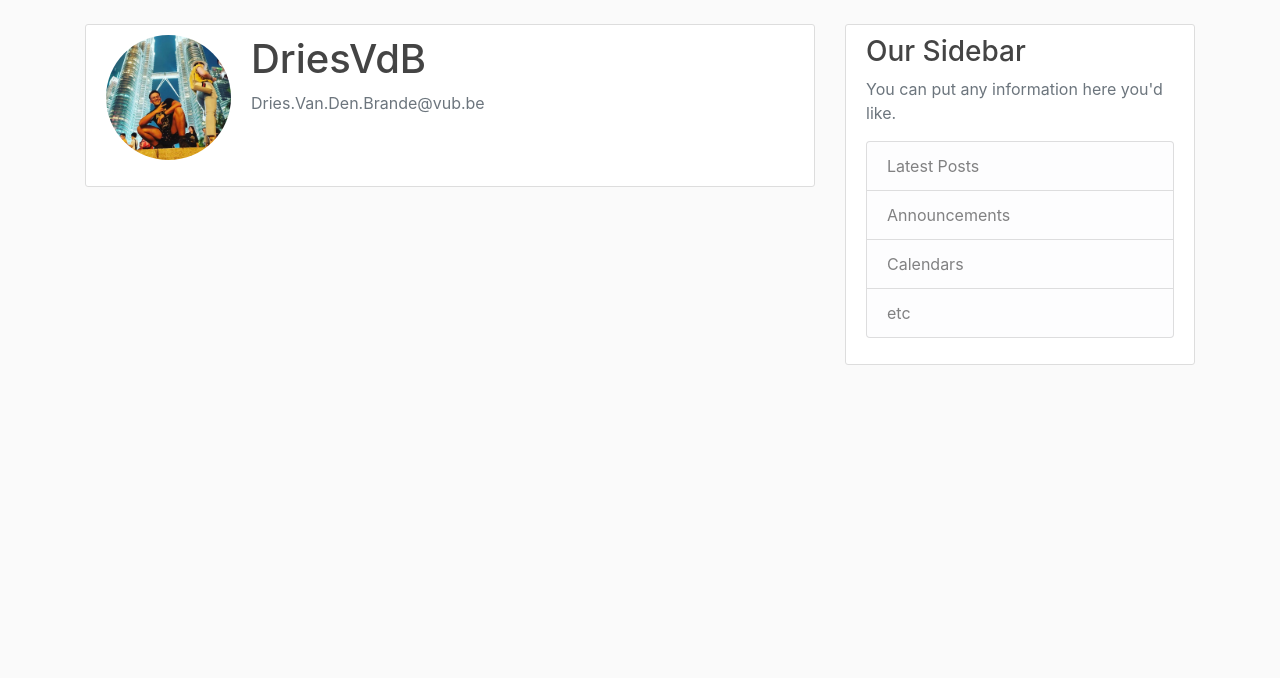
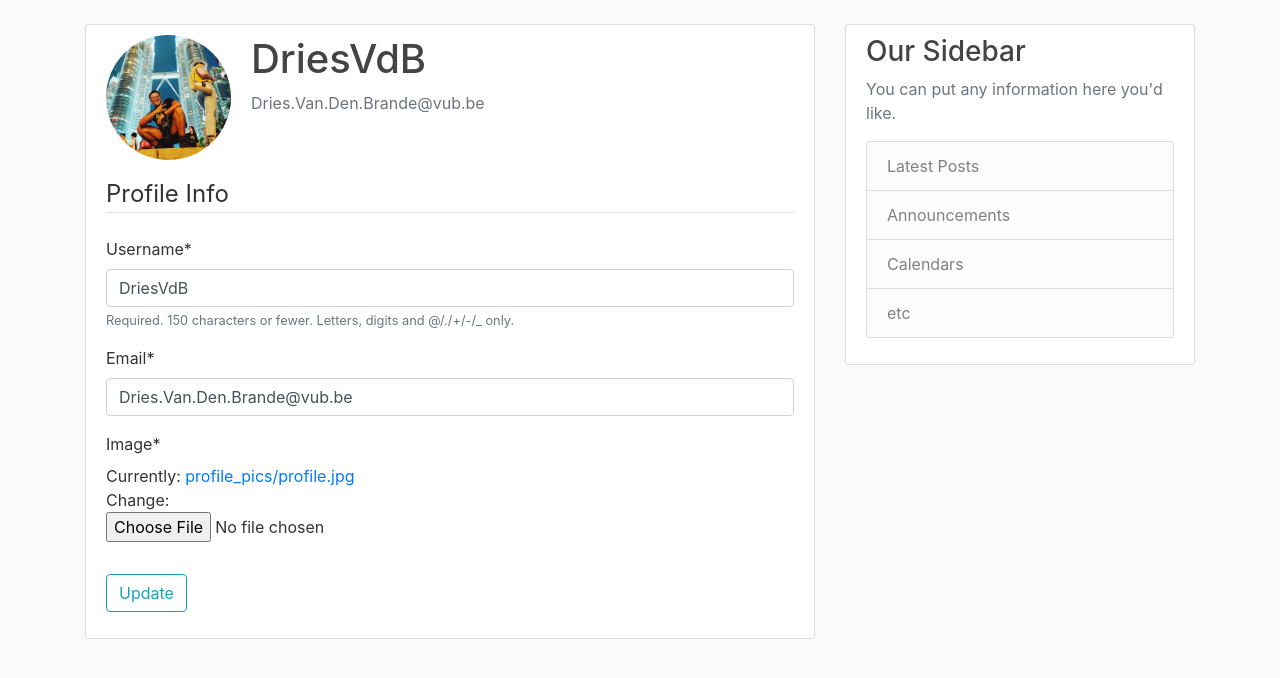
Before and after one commit to SamClercky/django-project-ir, a Django app: page /profile/ in a window 1280 px wide. Shown: the part 56-734 px from the top of the page. Run offline with Django 3.2, Linux system fonts and the light colour scheme; a user stored in the database is signed in; data comes from the database, SQL or seed files in the repository; both versions use the stored data as it was after the commit; some libraries are stand-ins or nearby versions.

Commit message:
User update, profile update

```diff
--- a/blog/templates/blog/home.html
+++ b/blog/templates/blog/home.html
@@ -2,6 +2,7 @@
 {% block content %}
     {% for post in posts %}
         <article class="media content-section">
+          <img class="rounded-circle article-img" src="{{ post.author.profile.image.url }}">
           <div class="media-body">
             <div class="article-metadata">
               <a class="mr-2" href="#">{{ post.author }}</a>
--- a/users/forms.py
+++ b/users/forms.py
@@ -2,6 +2,7 @@ from django import forms
 from django.contrib.auth.models import User
 from django.contrib.auth.forms import UserCreationForm
 from .models import Profile
+
 
 class UserRegisterForm(UserCreationForm):
     email = forms.EmailField()
@@ -18,7 +19,8 @@ class UserUpdateForm(forms.ModelForm):
         model = User
         fields = ['username', 'email']
 
+
 class ProfileUpdateForm(forms.ModelForm):
     class Meta:
         model = Profile
-        field = ['image']
+        fields = ['image']
--- a/users/models.py
+++ b/users/models.py
@@ -1,9 +1,19 @@
 from django.db import models
 from django.contrib.auth.models import User
-
+from PIL import Image
 class Profile(models.Model):
     user = models.OneToOneField(User, on_delete=models.CASCADE)
     image = models.ImageField(default='default.jpg', upload_to='profile_pics')
 
     def __str__(self):
         return f'{self.user.username} Profile'
+
+    def save(self,*args,**kwargs):
+        super().save(*args,**kwargs)
+
+        img = Image.open(self.image.path)
+
+        if img.height > 300 or img.width > 300:
+            output_size = (300,300)
+            img.thumbnail(output_size)
+            img.save(self.image.path)
--- a/users/templates/users/profile.html
+++ b/users/templates/users/profile.html
@@ -9,6 +9,18 @@
           <p class="text-secondary">{{ user.email }}</p>
         </div>
       </div>
-      <!-- FORM HERE -->
+      <form method="POST" enctype="multipart/form-data">
+          {% csrf_token %}
+          <fieldset class="form-group">
+              <legend class="border-bottom mb-4">Profile Info</legend>
+                {{ u_form|crispy }}
+                {{ p_form|crispy }}
+          </fieldset>
+          <div class="form-group">
+              <button class="btn btn-outline-info" type="submit">Update</button>
+          </div>
+      </form>
     </div>
 {% endblock content %}
+
+# TODO bug met profile html 'onzichtbare' knop
--- a/users/views.py
+++ b/users/views.py
@@ -1,7 +1,7 @@
 from django.shortcuts import render, redirect
 from django.contrib import messages
-from .forms import UserRegisterForm
 from django.contrib.auth.decorators import login_required
+from .forms import UserRegisterForm, UserUpdateForm, ProfileUpdateForm
 
 def register(request):
     if request.method == 'POST':
@@ -17,4 +17,24 @@ def register(request):
 
 @login_required
 def profile(request):
-    return render(request, 'users/profile.html')
+    if request.method == 'POST':
+        u_form = UserUpdateForm(request.POST, instance=request.user)
+        p_form = ProfileUpdateForm(request.POST,
+                                   request.FILES,
+                                   instance=request.user.profile)
+        if u_form.is_valid() and p_form.is_valid():
+            u_form.save()
+            p_form.save()
+            messages.success(request, f'Your account has been updated!')
+            return redirect('profile')
+
+    else:
+        u_form = UserUpdateForm(instance=request.user)
+        p_form = ProfileUpdateForm(instance=request.user.profile)
+
+    context = {
+        'u_form': u_form,
+        'p_form': p_form
+    }
+
+    return render(request, 'users/profile.html', context)
```
Also changed, not shown: db.sqlite3.
